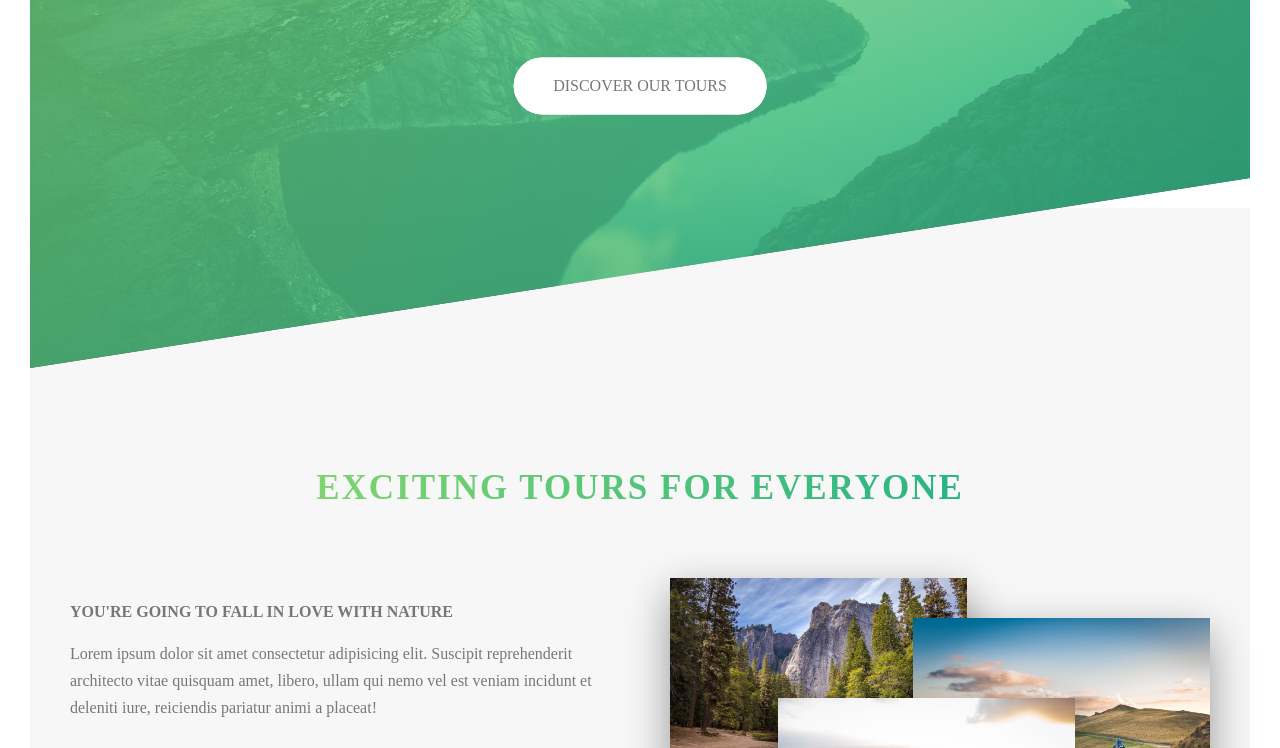
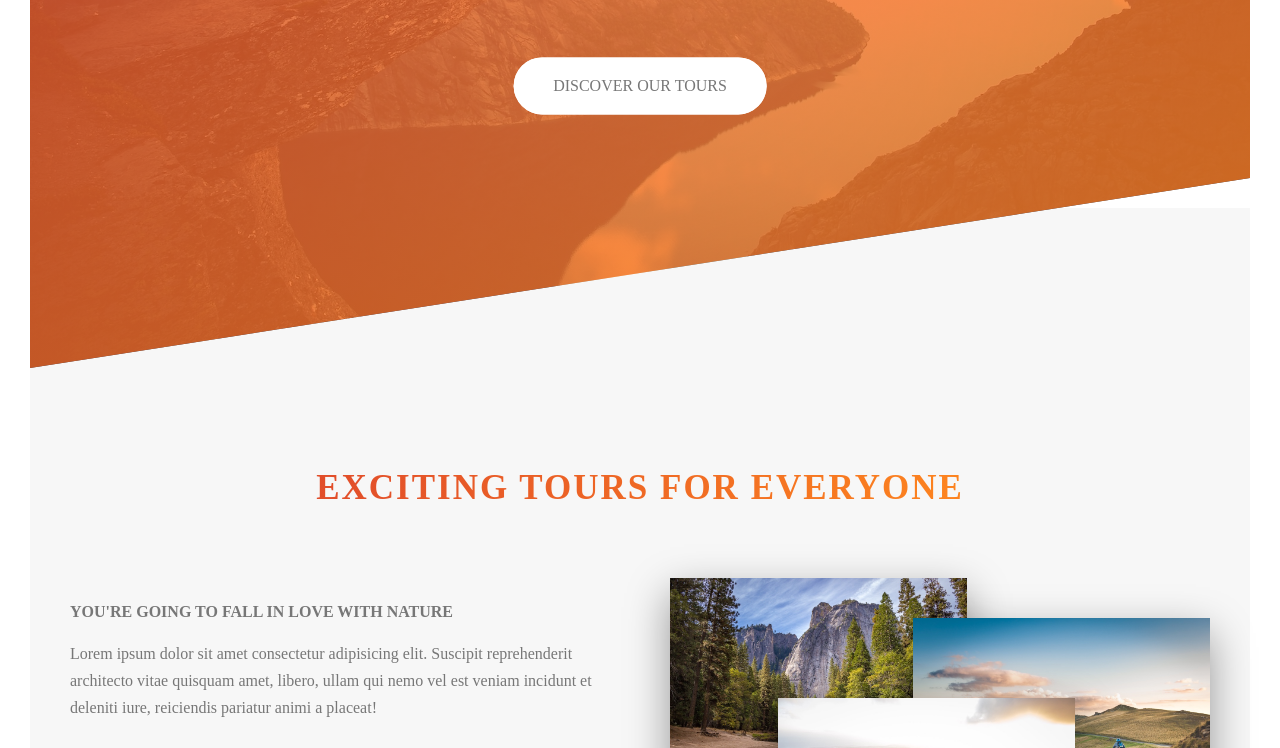
Before and after one commit to sadiquex/Natours, a website: page index.html in a window 1280 px wide. Shown: the part 422-1170 px from the top of the page. Drawn offline with Linux system fonts and the light colour scheme; a web font is replaced by a local one.

Commit message:
change base colors

```diff
--- a/sass/abstract/_variables.scss
+++ b/sass/abstract/_variables.scss
@@ -29,7 +29,6 @@ $gutter-vertical: 8rem;
 $gutter-vertical-small: 6rem;
 $gutter-horizontal: 6rem;
 
-
 // fnt sizes
 $default-font-size: 1.6rem;
 
@@ -56,3 +55,25 @@ $color-grey-dark: #eee;
 
 $color-grey-dark-2: #999;
 $color-grey-dark-3: #333;
+
+/////////////////////////////////////////////
+// new colours
+$color-primary: #cd104d;
+$color-primary-light: #e14d2a;
+$color-primary-dark: #fd841f;
+
+$color-gray-dark: #777;
+$color-white: #fff;
+$color-black: #000;
+
+$color-secondary-light: #7ed56f;
+$color-secondary-dark: #28b485;
+
+$color-tertiary-light: #2998ff;
+$color-tertiary-dark: #5643fa;
+
+$color-grey-light: #f7f7f7;
+$color-grey-dark: #eee;
+
+$color-grey-dark-2: #999;
+$color-grey-dark-3: #333;
```
Also changed, not shown: css/style.css, sass/main.scss (line endings or trailing spaces).
